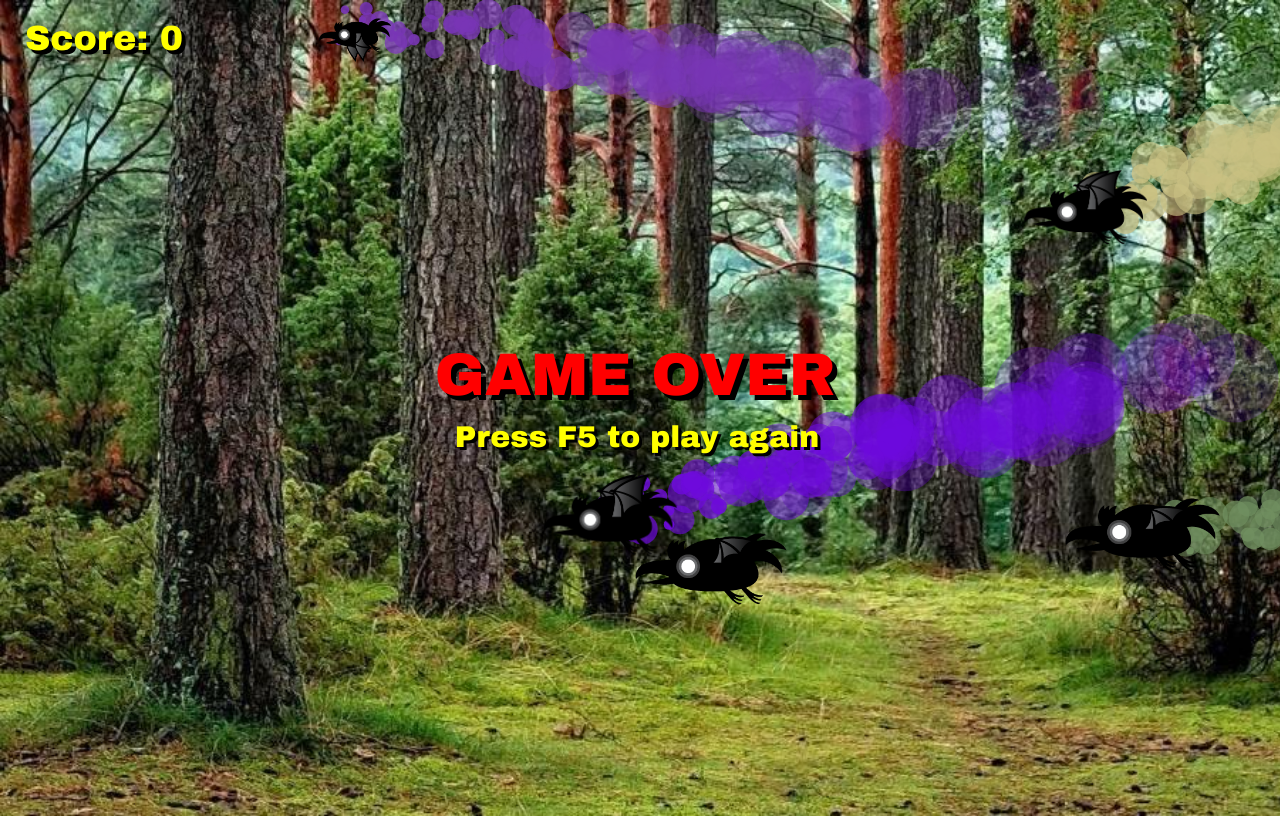
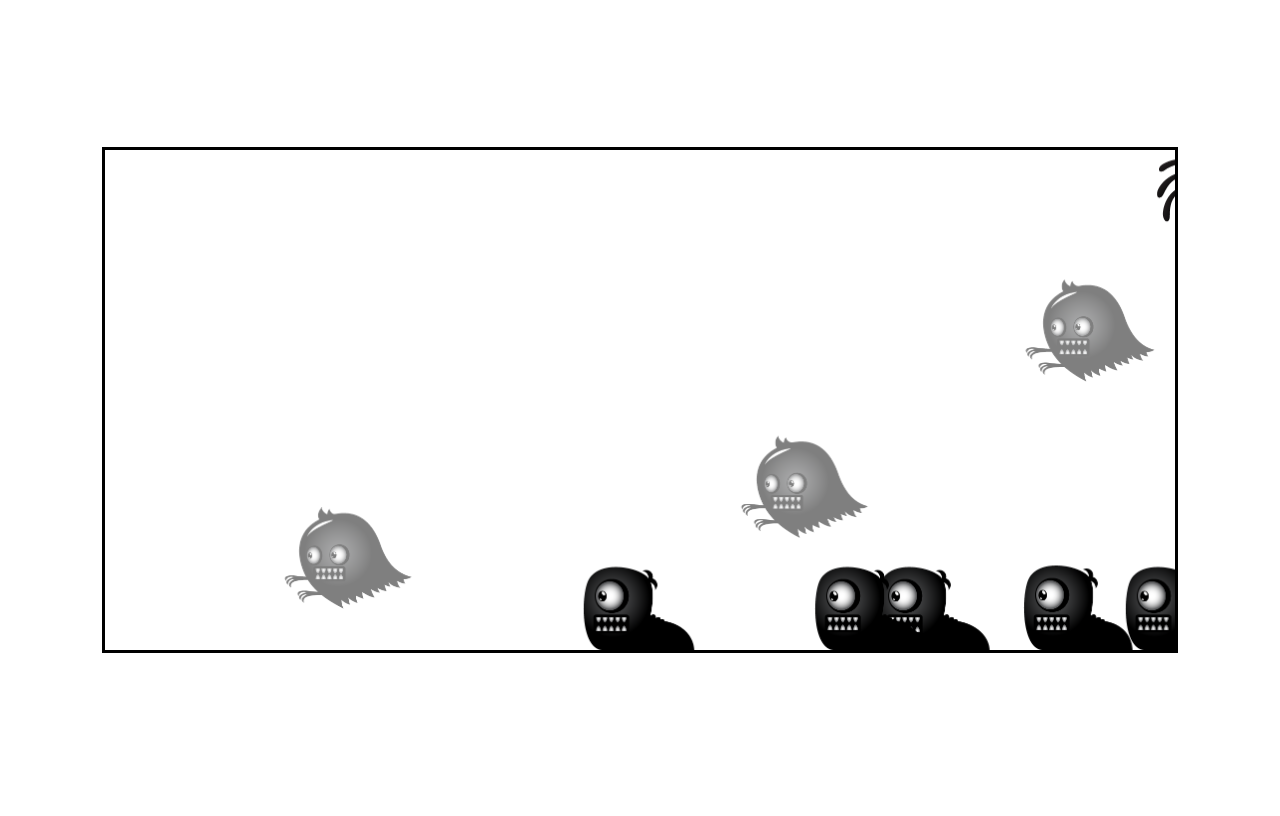
Before and after one commit to atanas011/shadow-dog-game, a plain HTML site: page index.html in a window 1280 px wide. Drawn offline with Linux system fonts and the light colour scheme.

Commit message:
Enemy Variety Window Load Delta Time Enemy Subclasses

```diff
--- a/script.js
+++ b/script.js
@@ -1,219 +1,176 @@
+window.addEventListener('load', () => {
     const ctx = canvas.getContext('2d')
 
-// prevents error: Failed to execute 'getImageData' on 'CanvasRenderingContext2D':
-// The canvas has been tainted by cross-origin data
-const collisionCtx = collisionCanvas.getContext('2d', { willReadFrequently: true })
-
-canvas.width = collisionCanvas.width = window.innerWidth
-canvas.height = collisionCanvas.height = window.innerHeight
+    canvas.width = 1070
+    canvas.height = 500
 
     function random(num) {
         return Math.random() * num
     }
 
-let gameOver = false
-let particles = []
-
-// ========================================================================================== RAVEN
-class Raven {
-    constructor() {
-        this.spriteWidth = 271
-        this.spriteHeight = 194
-        this.sizeFactor = random(.5) + .2
-        this.width = this.spriteWidth * this.sizeFactor
-        this.height = this.spriteHeight * this.sizeFactor
-        this.x = canvas.width
-        this.y = random(canvas.height - this.height)
-        this.directionX = random(5) + 3
-        this.directionY = random(5) - 2.5
-        this.markedForDeletion = false
-        this.img = new Image()
-        this.img.src = 'resources/raven.png'
-        this.frame = 0
-        this.maxFrame = 4
-        this.timeSinceFlap = 0
-        this.flapInterval = random(50) + 50
-        this.randomColors = [Math.floor(random(255)), Math.floor(random(255)), Math.floor(random(255))]
-        this.color = 'rgb(' + this.randomColors[0] + ',' + this.randomColors[1] + ',' + this.randomColors[2] + ')'
-        this.hasTrail = random(1) > .5 // 50% of ravens' flock
+    // ======================================================================================= GAME
+    class Game {
+        constructor(ctx, width, height) {
+            this.ctx = ctx
+            this.width = width
+            this.height = height
+            this.enemies = []
+            this.enemyInterval = 500
+            this.enemyTimer = 0
+            this.enemyTypes = ['worm', 'ghost', 'spider']
         }
 
         update(deltaTime) {
-        if (this.y < 0 || this.y > canvas.height - this.height) this.directionY *= -1
-        this.x -= this.directionX
-        this.y += this.directionY
-        if (this.x < 0 - this.width) this.markedForDeletion = true
-        this.timeSinceFlap += deltaTime
-        if (this.timeSinceFlap > this.flapInterval) {
-            this.frame > this.maxFrame ? this.frame = 0 : this.frame++
-            this.timeSinceFlap = 0
-            if (this.hasTrail) {
-                for (let i = 0; i < 5; i++) {
-                    particles.push(new Particle(this.x, this.y, this.width, this.color))
+            this.enemies = this.enemies.filter(e => !e.markedForDeletion)
+
+            if (this.enemyTimer > this.enemyInterval) {
+                this.#addNewEnemy()
+                this.enemyTimer = 0
+            } else {
+                this.enemyTimer += deltaTime
             }
-            }
-        }
-        if (this.x < 0 - this.width) gameOver = true
+
+            this.enemies.forEach(e => e.update(deltaTime))
         }
 
         draw() {
-        collisionCtx.fillStyle = this.color
-        collisionCtx.fillRect(this.x, this.y, this.width, this.height)
+            this.enemies.forEach(e => e.draw(this.ctx))
+        }
+
+        #addNewEnemy() { // private method (visible only inside this class)
+            const randomEnemy = this.enemyTypes[Math.floor(random(this.enemyTypes.length))]
+            if (randomEnemy == 'worm') this.enemies.push(new Worm(this))
+            if (randomEnemy == 'ghost') this.enemies.push(new Ghost(this))
+            if (randomEnemy == 'spider') this.enemies.push(new Spider(this))
+            // console.log(this.enemies)
+
+            // this.enemies.sort((a, b) => { return a.y - b.y })
+        }
+    }
+
+    // ====================================================================================== ENEMY
+    class Enemy {
+        constructor(game) {
+            this.game = game
+            this.markedForDeletion = false
+            this.frameX = 0
+            this.maxFrame = 5
+            this.frameInterval = 100
+            this.frameTimer = 0
+        }
+
+        update(deltaTime) {
+            this.x -= this.vx * deltaTime
+            if (this.x < 0 - this.width) this.markedForDeletion = true
+            if (this.frameTimer > this.frameInterval) {
+                (this.frameX < this.maxFrame) ? this.frameX++ : this.frameX = 0 // () user friendly!
+                this.frameTimer = 0
+            } else {
+                this.frameTimer += deltaTime
+            }
+        }
+
+        draw(ctx) {
             // ctx.strokeRect(this.x, this.y, this.width, this.height)
             ctx.drawImage(
-            this.img, this.frame * this.spriteWidth, 0, this.spriteWidth, this.spriteHeight,
+                this.img,
+                this.frameX * this.spriteWidth, 0, this.spriteWidth, this.spriteHeight,
                 this.x, this.y, this.width, this.height
             )
         }
     }
 
-// ====================================================================================== EXPLOSION
-class Explosion {
-    constructor(x, y, size) {
-        this.img = new Image()
-        this.img.src = 'resources/boom.png'
-        this.spriteWidth = 200
-        this.spriteHeight = 179
-        this.x = x
-        this.y = y
-        this.size = size
-        this.frame = 0
-        this.sound = new Audio()
-        this.sound.src = 'resources/boom.wav'
-        this.timeSinceLastFrame = 0
-        this.frameInterval = 200
-        this.markedForDeletion = false
+    // ======================================================================================= WORM
+    class Worm extends Enemy {
+        constructor(game) {
+            super(game)
+            this.spriteWidth = 229
+            this.spriteHeight = 171
+            this.width = this.spriteWidth / 2
+            this.height = this.spriteHeight / 2
+            this.x = this.game.width
+            this.y = this.game.height - this.height
+            this.img = worm // id="worm" from index.html
+            this.vx = random(.1) + .1
+        }
+    }
+
+    // ====================================================================================== GHOST
+    class Ghost extends Enemy {
+        constructor(game) {
+            super(game)
+            this.spriteWidth = 261
+            this.spriteHeight = 209
+            this.width = this.spriteWidth / 2
+            this.height = this.spriteHeight / 2
+            this.x = this.game.width
+            this.y = random(this.game.height) * .6
+            this.img = ghost
+            this.vx = random(.2) + .1
+            this.angle = 0
+            this.curve = random(3)
         }
 
         update(deltaTime) {
-        this.frame == 0 && this.sound.play()
-        this.timeSinceLastFrame += deltaTime
-        if (this.timeSinceLastFrame > this.frameInterval) {
-            this.frame++
-            this.timeSinceLastFrame = 0
-            if (this.frame > 5) this.markedForDeletion = true
-        }
+            super.update(deltaTime)
+            this.y += Math.sin(this.angle) * this.curve
+            this.angle += .04
         }
 
-    draw() {
-        ctx.drawImage(
-            this.img,
-            this.frame * this.spriteWidth, 0, this.spriteWidth, this.spriteHeight,
-            this.x, this.y - this.size / 4, this.size, this.size
-        )
-    }
-}
-
-// ======================================================================================= PARTICLE
-class Particle {
-    constructor(x, y, size, color) {
-        this.size = size
-        this.x = x + this.size / 2 + random(50) - 25
-        this.y = y + this.size / 3 + random(50) - 25
-        this.radius = random(this.size / 10)
-        this.maxRadius = random(20) + 35
-        this.markedForDeletion = false
-        this.speedX = random(1) + .5
-        this.color = color
-    }
-
-    update() {
-        this.x += this.speedX
-        this.radius += .5
-        if (this.radius > this.maxRadius - 5) this.markedForDeletion = true
-    }
-
-    draw() {
+        draw(ctx) {
             ctx.save()
-        ctx.globalAlpha = 1 - this.radius / this.maxRadius
-        ctx.beginPath()
-        ctx.fillStyle = this.color
-        ctx.arc(this.x, this.y, this.radius, 0, Math.PI * 2)
-        ctx.fill()
+            ctx.globalAlpha = .5
+            super.draw(ctx)
             ctx.restore()
         }
     }
 
-// ===================================================================================== WRITE TEXT
-let score = 0
-ctx.font = '35px Arial Black'
-
-function drawScore() {
-    ctx.fillStyle = 'black'
-    ctx.fillText('Score: ' + score, 29, 54)
-    ctx.fillStyle = 'yellow'
-    ctx.fillText('Score: ' + score, 25, 50)
+    // ===================================================================================== SPIDER
+    class Spider extends Enemy {
+        constructor(game) {
+            super(game)
+            this.spriteWidth = 310
+            this.spriteHeight = 175
+            this.width = this.spriteWidth / 2
+            this.height = this.spriteHeight / 2
+            this.x = random(this.game.width)
+            this.y = 0 - this.height
+            this.img = spider
+            this.vx = 0
+            this.vy = random(.1) + .1
+            this.maxLength = random(this.game.height)
         }
 
-function drawGameOver() {
-    ctx.textAlign = 'center'
-    ctx.font = '60px  Arial Black'
-    ctx.fillStyle = 'black'
-    ctx.fillText('GAME OVER', canvas.width / 2, canvas.height / 2)
-    ctx.fillStyle = 'red'
-    ctx.fillText('GAME OVER', canvas.width / 2 - 5, canvas.height / 2 - 5)
-    ctx.font = '30px  Arial Black'
-    ctx.fillStyle = 'black'
-    ctx.fillText('Press F5 to play again', canvas.width / 2, canvas.height / 2 + 50)
-    ctx.fillStyle = 'yellow'
-    ctx.fillText('Press F5 to play again', canvas.width / 2 - 3, canvas.height / 2 + 47)
+        update(deltaTime) {
+            super.update(deltaTime)
+            if (this.y < 0 - this.height * 2) this.markedForDeletion = true
+            this.y += this.vy * deltaTime
+            if (this.y > this.maxLength) this.vy *= -1
         }
 
-// ================================================================================== CLICK HANDLER
-let explosions = []
+        draw(ctx) {
+            ctx.beginPath()
+            ctx.moveTo(this.x + this.width / 2, 0)
+            ctx.lineTo(this.x + this.width / 2, this.y + 10)
+            ctx.stroke()
+            super.draw(ctx)
+        }
+    }
 
-window.addEventListener('click', e => {
-    const detectPixelColor = collisionCtx.getImageData(e.x, e.y, 1, 1)
-    // console.log(detectPixelColor)
-    const pixelColor = detectPixelColor.data
-
-    ravens.forEach(r => {
-        if (r.randomColors[0] == pixelColor[0] &&
-            r.randomColors[1] == pixelColor[1] &&
-            r.randomColors[2] == pixelColor[2]) {
-            // collision detected
-            r.markedForDeletion = true
-            score++
-            explosions.push(new Explosion(r.x, r.y, r.width))
-            // console.log(explosions)
-        }
-    })
-})
-
-// ====================================================================================== ANIMATION
-let timeToNextRaven = 0
-let ravenInterval = 500
-let lastTime = 0
-
-let ravens = []
+    // ================================================================================== ANIMATION
+    let lastTime = 1
+    const game = new Game(ctx, canvas.width, canvas.height)
 
     function animate(timeStamp) {
         ctx.clearRect(0, 0, canvas.width, canvas.height)
-    collisionCtx.clearRect(0, 0, canvas.width, canvas.height)
-    let deltaTime = timeStamp - lastTime
+        const deltaTime = timeStamp - lastTime
         lastTime = timeStamp
-    // console.log(timeStamp)
-    timeToNextRaven += deltaTime
-    // console.log(deltaTime)
 
-    if (timeToNextRaven > ravenInterval) {
-        ravens.push(new Raven())
-        timeToNextRaven = 0
-        // console.log(ravens)
-        ravens.sort((a, b) => { return a.width - b.width })
-    }
+        game.update(deltaTime)
+        game.draw()
 
-    [...particles, ...ravens, ...explosions].forEach(r => r.update(deltaTime));
-    [...particles, ...ravens, ...explosions].forEach(r => r.draw())
-
-    drawScore();
-
-    ravens = ravens.filter(r => !r.markedForDeletion)
-    explosions = explosions.filter(e => !e.markedForDeletion)
-    particles = particles.filter(p => !p.markedForDeletion)
-    // console.log(ravens)
-
-    !gameOver ? requestAnimationFrame(animate) : drawGameOver()
+        requestAnimationFrame(animate)
     }
 
     animate(0)
+})
--- a/style.css
+++ b/style.css
@@ -1,21 +1,11 @@
-body {
-    background: linear-gradient(to bottom, blue, green, red);
-    background-image: url('resources/forest.jpg');
-    background-size: cover;
-    width: 100vw;
-    height: 100vh;
-    overflow: hidden;
-    cursor: url('resources/crosshair.png'), auto;
+canvas {
+    border: 3px solid black;
+    position: absolute;
+    top: 50%;
+    left: 50%;
+    transform: translate(-50%, -50%);
 }
 
-canvas {
-    position: absolute;
-    top: 0;
-    left: 0;
-    width: 100%;
-    height: 100%;
+img {
+    display: none;
 }
-
-#collisionCanvas {
-    opacity: 0;
-}
```
Also changed, not shown: index.html (+3 -1 lines), img/enemy_ghost.png (added), img/enemy_spider.png (added), img/enemy_worm.png (added), resources/boom.png (deleted), resources/crosshair.png (deleted), resources/forest.jpg (deleted), resources/raven.png (deleted), 2 other files. Lines whose indentation alone changed are shown as unchanged.
